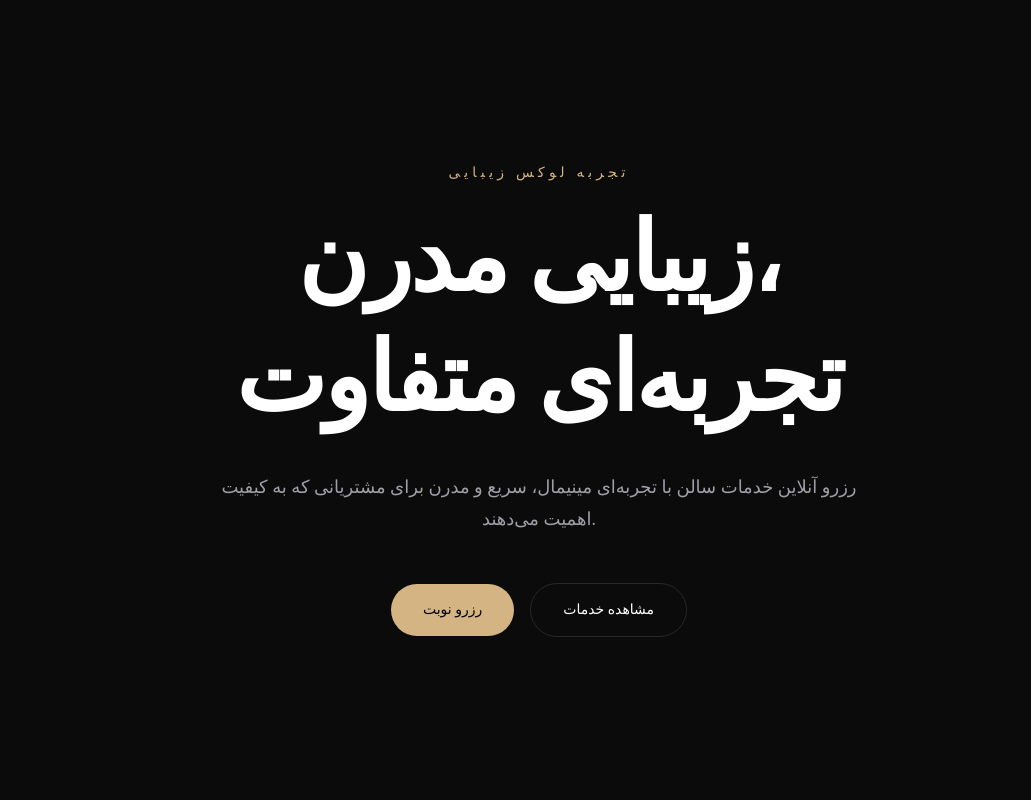
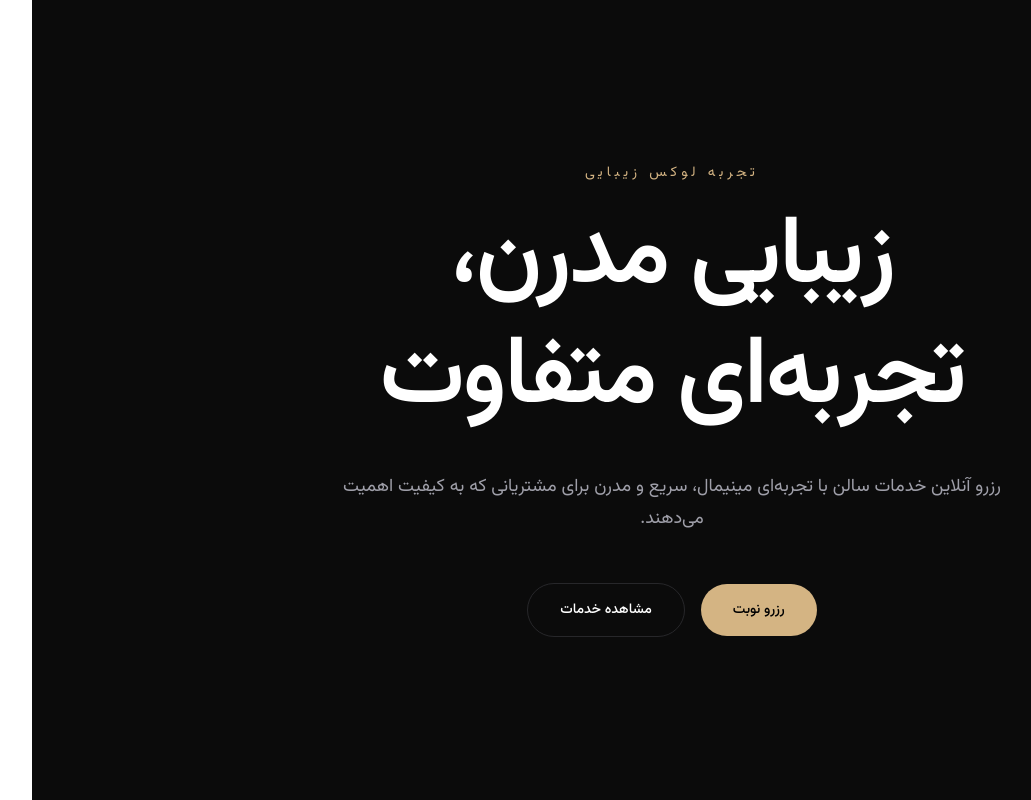
Before and after one commit to barbodjangjoo/salon-booking-platform, a Next.js app in the folder frontend/: page / in a window 1280 px wide. Shown: the whole page, without its empty margins (101-1132 px from the left). Built offline with nearby package versions, Linux system fonts and the light colour scheme.

Commit message:
edit layout

```diff
--- a/frontend/src/app/layout.tsx
+++ b/frontend/src/app/layout.tsx
@@ -1,20 +1,15 @@
 import type { Metadata } from "next";
-import { Geist, Geist_Mono } from "next/font/google";
+import { Vazirmatn } from "next/font/google";
+
 import "./globals.css";
 
-const geistSans = Geist({
-  variable: "--font-geist-sans",
-  subsets: ["latin"],
-});
-
-const geistMono = Geist_Mono({
-  variable: "--font-geist-mono",
-  subsets: ["latin"],
+const vazirmatn = Vazirmatn({
+  subsets: ["arabic"],
 });
 
 export const metadata: Metadata = {
-  title: "Create Next App",
-  description: "Generated by create next app",
+  title: "سالن زیبایی",
+  description: "تجربه لوکس زیبایی و رزرو آنلاین",
 };
 
 export default function RootLayout({
@@ -23,11 +18,10 @@ export default function RootLayout({
   children: React.ReactNode;
 }>) {
   return (
-    <html
-      lang="en"
-      className={`${geistSans.variable} ${geistMono.variable} h-full antialiased`}
-    >
-      <body className="min-h-full flex flex-col">{children}</body>
+    <html lang="fa" dir="rtl">
+      <body className={vazirmatn.className}>
+        {children}
+      </body>
     </html>
   );
 }
```
